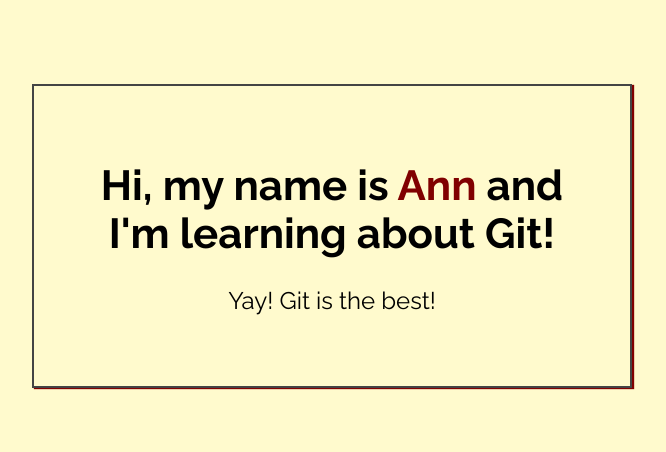
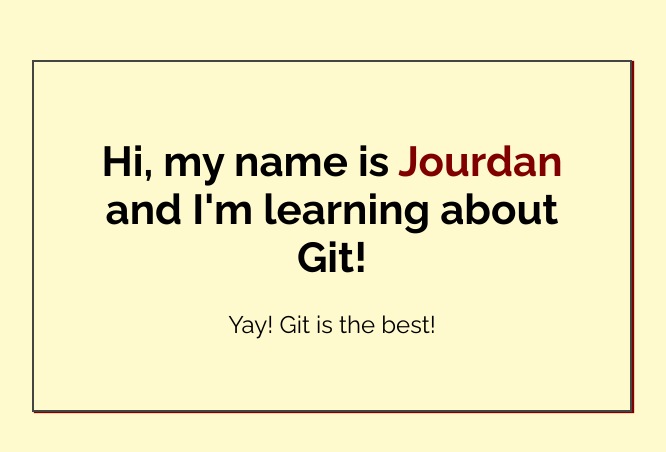
Before and after one commit to jomrogers/my-first-repo, a plain HTML site: page index.html in a window 1280 px wide. Shown: the part 164-616 px from the top of the page, without its empty margins (308-974 px from the left). Drawn offline with Linux system fonts and the light colour scheme.

Commit message:
Added name to index.html

```diff
--- a/index.html
+++ b/index.html
@@ -14,7 +14,7 @@
 <body>
 
     <div class="greeting">
-        <h1>Hi, my name is <span class="highlight">Ann</span> and I'm learning about Git! </h1>
+        <h1>Hi, my name is <span class="highlight">Jourdan</span> and I'm learning about Git! </h1>
 
         <p>Yay! Git is the best!</p>
     </div>
```
